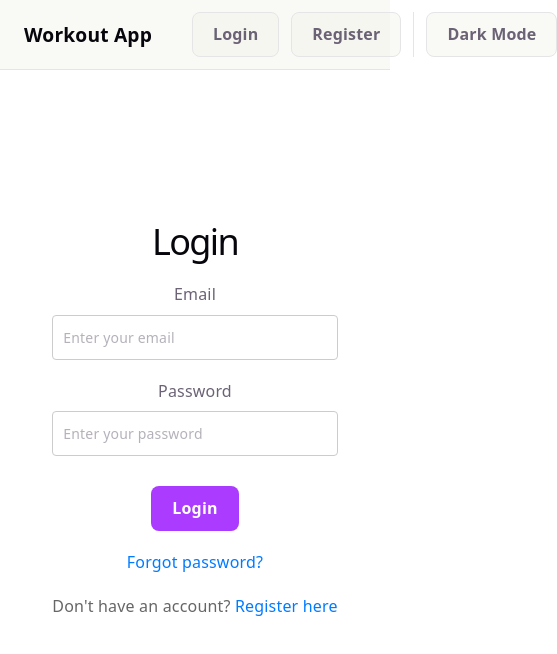
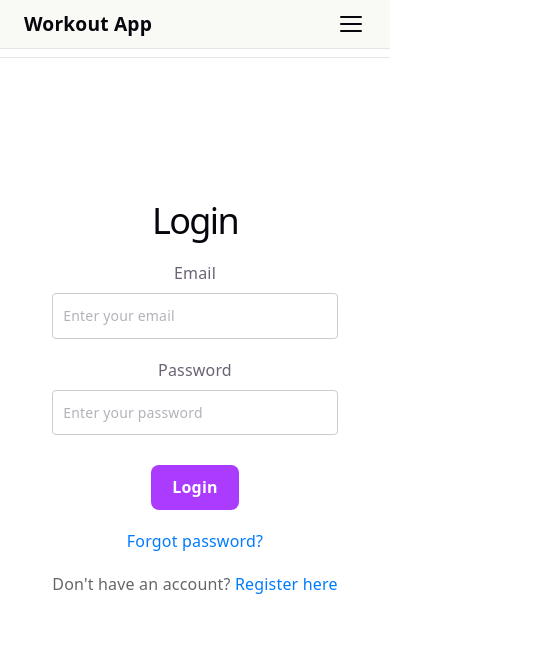
Before and after one commit to SamuelLeavitt/large_project, a React (Vite) app in the folder client/: page /login in a window 390 px wide. Shown: the top 654 px of the page, 557 px wide, since content can reach past the window. Built offline with nearby package versions, Linux system fonts and the light colour scheme; no server answers.

Commit message:
Update Navbar.tsx component to have mobile UI friendly vertically collapsible navigation vs. previously horizontal navigation display
Navigation bar styling changes based on width of display, horizontal for desktop, vertically collapsible on mobile/narrow displays

```diff
--- a/client/src/App.css
+++ b/client/src/App.css
@@ -261,3 +261,79 @@
   font-size: 10px;
 
 }
+
+/* Navbar Mobile Styling */
+.navbar__hamburger {
+    display: none;
+    flex-direction: column;
+    gap: 5px;
+    background: none;
+    border: none;
+    cursor: pointer;
+    padding: 4px;
+}
+
+.navbar__hamburger span {
+    display: block;
+    width: 22px;
+    height: 2px;
+    background: var(--text-h);
+    border-radius: 2px;
+    transition: transform 0.25s, opacity 0.25s;
+    transform-origin: center;
+}
+
+.navbar__hamburger.open span:nth-child(1) { transform: translateY(7px) rotate(45deg); }
+.navbar__hamburger.open span:nth-child(2) { opacity: 0; }
+.navbar__hamburger.open span:nth-child(3) { transform: translateY(-7px) rotate(-45deg); }
+
+.navbar__drawer {
+    display: none;
+}
+
+@media (max-width: 768px) {
+    .navbar__desktop-links  { display: none !important; }
+    .navbar__desktop-search { display: none !important; }
+    .navbar__hamburger      { display: flex; }
+
+    .navbar__drawer {
+        display: block;
+        position: fixed;
+        top: 57px;
+        left: 0;
+        right: 0;
+        background: var(--social-bg);
+        border-bottom: 1px solid var(--border);
+        z-index: 999;
+        overflow: hidden;
+        max-height: 0;
+        transition: max-height 0.3s ease;
+        backdrop-filter: blur(5px);
+        -webkit-backdrop-filter: blur(5px);
+    }
+
+    .navbar__drawer.open {
+        max-height: 500px;
+    }
+
+    .navbar__drawer-inner {
+        display: flex;
+        flex-direction: column;
+        gap: 10px;
+        padding: 16px 20px 20px;
+    }
+
+    .navbar__drawer-inner a,
+    .navbar__drawer-inner a button,
+    .navbar__drawer-inner button {
+        width: 100%;
+        text-align: left;
+        text-decoration: none;
+    }
+
+    .navbar__drawer-divider {
+        border: none;
+        border-top: 1px solid var(--border);
+        margin: 4px 0;
+    }
+}
--- a/client/src/components/Navbar.tsx
+++ b/client/src/components/Navbar.tsx
@@ -1,7 +1,9 @@
-import { Link, useNavigate } from "react-router-dom";
+import { Link, useNavigate, useLocation  } from "react-router-dom";
+import { useState, useEffect } from "react";
 import ThemeToggle from "./ThemeToggle";
 import Button from "./Button";
 import SearchBar from "./SearchBar";
+import "../App.css"
 
 
 interface NavbarProps {
@@ -13,14 +15,18 @@ interface NavbarProps {
 const Navbar = ({ isLoggedIn, setIsLoggedIn }: NavbarProps) => {
     const navigate = useNavigate(); // Initializes the useNavigate hook to navigate between routes.
 
+    const location = useLocation();
+    const [menuOpen, setMenuOpen] = useState(false);
+    useEffect(() => { setMenuOpen(false); }, [location.pathname]);
+
     const handleLogout = () => {
         localStorage.removeItem('token');
         setIsLoggedIn(false); // Changes the login state to false.
         navigate("/login"); // Redirects to the login page after logging out.
     };
 
-    return (
-        // Navbar Container styling.
+    return (<>
+
         <nav style={{
             display: 'flex',              // Use Flexbox: Align children horizontally and space them out.
             justifyContent: 'space-between',
@@ -42,7 +48,7 @@ const Navbar = ({ isLoggedIn, setIsLoggedIn }: NavbarProps) => {
             }}> Workout App</strong>
 
             {/*Center of Navbar: Search Bar (Only shows if logged in)*/}
-            <div style={{
+            <div className="navbar__desktop-search" style={{
                     flex: 1,
                     display: 'flex',
                     justifyContent: 'center',
@@ -60,7 +66,7 @@ const Navbar = ({ isLoggedIn, setIsLoggedIn }: NavbarProps) => {
             {/*Right side of Navbar:
                 isLoggedIn = False, shows Login/Register/ThemeToggle
                 isLoggedIn = True, shows Profile/Workout/Logout/ThemeToggle*/}
-            <div style={{
+            <div className="navbar__desktop-links" style={{
                 display: 'flex',       // Align children horizontally
                 alignItems: 'center',  // Center them vertically
                 gap: '12px',
@@ -88,6 +94,10 @@ const Navbar = ({ isLoggedIn, setIsLoggedIn }: NavbarProps) => {
                             <Button label="History" variant="secondary" onClick={() => { }} />
                         </Link>
 
+                        <Link to="/exercises" style={{ textDecoration: 'none' }}>
+                            <Button label="Exercises" variant="secondary" onClick={() => {}} />
+                        </Link>
+
                         <Button label="Logout" variant="danger" onClick={handleLogout} />
                     </>
                 ) : (
@@ -108,7 +118,40 @@ const Navbar = ({ isLoggedIn, setIsLoggedIn }: NavbarProps) => {
                 </div>
 
             </div>
+                {/* expandable navigation button for mobile*/}
+                <button
+                    className={`navbar__hamburger${menuOpen ? ' open' : ''}`}
+                    onClick={() => setMenuOpen(o => !o)}
+                    aria-label={menuOpen ? 'Close menu' : 'Open menu'}
+                >
+                    <span /><span /><span />
+                </button>
         </nav>
+        {/* mobile drawer */}
+        <div className={`navbar__drawer${menuOpen ? ' open' : ''}`}>
+                <div className="navbar__drawer-inner">
+                    {isLoggedIn && <SearchBar />}
+                    {isLoggedIn ? (
+                        <>
+                            <Link to="/">               <Button label="Home"      variant="secondary" onClick={() => {}} /></Link>
+                            <Link to="/profile">        <Button label="Profile"   variant="secondary" onClick={() => {}} /></Link>
+                            <Link to="/workout">        <Button label="Workout"   variant="secondary" onClick={() => {}} /></Link>
+                            <Link to="/workout-history"><Button label="History"   variant="secondary" onClick={() => {}} /></Link>
+                            <Link to="/exercises">      <Button label="Exercises" variant="secondary" onClick={() => {}} /></Link>
+                            <hr className="navbar__drawer-divider" />
+                            <Button label="Logout" variant="danger" onClick={handleLogout} />
+                        </>
+                    ) : (
+                        <>
+                            <Link to="/login">   <Button label="Login"    variant="secondary" onClick={() => {}} /></Link>
+                            <Link to="/register"><Button label="Register" variant="secondary" onClick={() => {}} /></Link>
+                        </>
+                    )}
+                    <hr className="navbar__drawer-divider" />
+                    <ThemeToggle />
+                </div>
+            </div>
+        </>
     );
 };
 
```
Also changed, not shown: 1 other file (tests, documents, lock files or other folders). Lines whose indentation alone changed are shown as unchanged.
